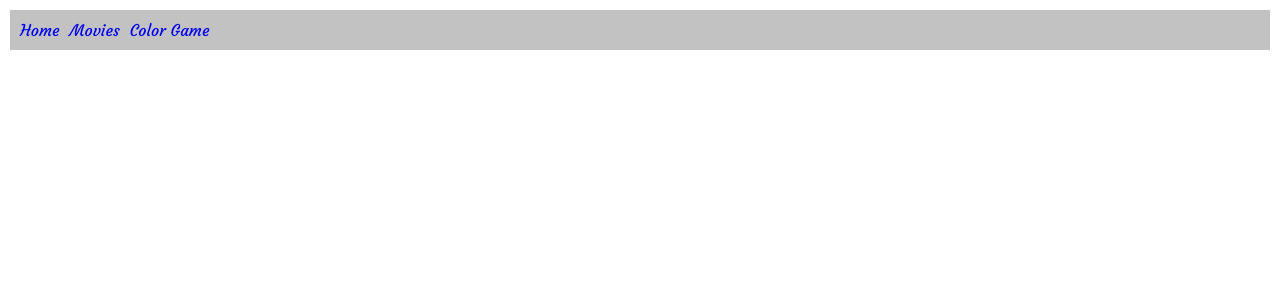
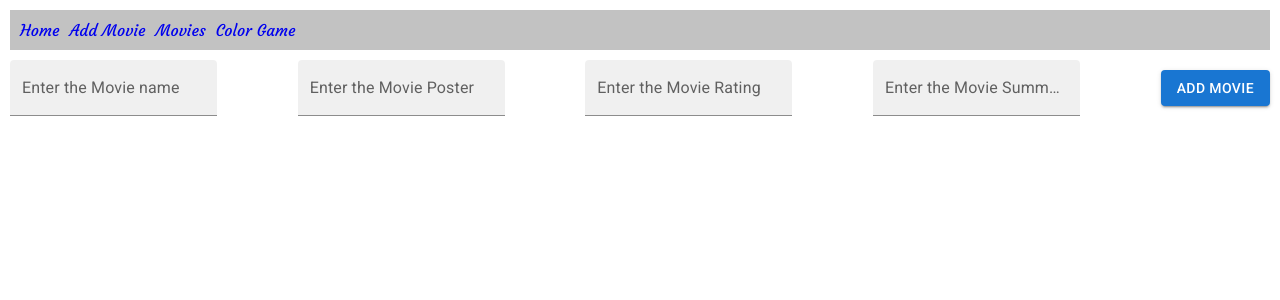
Before and after one commit to rajm688/React-practice, a React (Create React App) app: page /addmovie in a window 1280 px wide. Shown: the top 300 px of the page. Built offline with nearby package versions, Linux system fonts and the light colour scheme; the HTML template or start-up script is replaced by a standard one.

Commit message:
26-12 finished

```diff
--- a/src/AddMovie.js
+++ b/src/AddMovie.js
@@ -3,13 +3,13 @@ import TextField from '@mui/material/TextField';
 import { MovieList } from "./MovieList";
 import { useState } from "react";
 import Button from '@mui/material/Button';
-
-export function AddMovie({ intmovies }) {
-  const [movies, setmovies] = useState(intmovies);
+import {useHistory} from "react-router-dom";
+export function AddMovie({ intmovies , movies ,setmovies }) {
   const [name, setname] = useState("");
   const [poster, setposter] = useState("");
   const [rating, setrating] = useState("");
   const [summary, setsummary] = useState("");
+  const history = useHistory();
   return (
     <>
       <div id="inputs">
@@ -17,13 +17,20 @@ export function AddMovie({ intmovies }) {
       <TextField className="input" onChange={(e) => setposter(e.target.value)} id="filled-basic" label="Enter the Movie Poster" variant="filled" />
       <TextField className="input" onChange={(e) => setrating(e.target.value)} id="filled-basic" label="Enter the Movie Rating" variant="filled" />
       <TextField className="input" onChange={(e) => setsummary(e.target.value)} id="filled-basic" label="Enter the Movie Summary" variant="filled" />
-      <Button  onClick={() =>
-            setmovies([...movies, { name, poster, rating, summary }])
+      <Button  onClick={() =>{
+            const newmovie = { name, poster, rating, summary }
+            setmovies([...movies, newmovie ]);
+           history.push("/Movies")}
           } variant="contained">Add Movie</Button>
       </div>
-      <div className="movieslist">
-        <MovieList movies={movies} setmovies={setmovies} />
-      </div>
+
     </>
   );
 }
+export function MoviesList({movies,setmovies}){
+  return(
+    <div className="movieslist">
+    <MovieList movies={movies} setmovies={setmovies} />
+  </div>
+  )
+}
--- a/src/App.js
+++ b/src/App.js
@@ -1,11 +1,15 @@
 import "./styles.css";
+import {useState} from "react"
 import {
   Switch,
   Route,
   Link
 } from "react-router-dom";
-import { AddMovie } from "./AddMovie";
-import { useState } from "react";
+import { AddMovie ,MoviesList } from "./AddMovie";
+import { ColorPick } from "./ColorPick";
+import { Home } from "./Home";
+import { Notfound } from "./Notfound";
+import { useParams } from "react-router-dom";
 
 // export default function App() {
 //   return (
@@ -131,20 +135,23 @@ import { useState } from "react";
 //   );
 // }
 export default function App() {
+
   const intmovies = [
     {
       name: "Cars",
       poster: "https://upload.wikimedia.org/wikipedia/en/3/34/Cars_2006.jpg",
       rating: 4.6,
       summary:
-        "Cars is a 2006 American computer-animated sports comedy film produced by Pixar Animation Studios and released by Walt Disney Pictures."
+        "Cars is a 2006 American computer-animated sports comedy film produced by Pixar Animation Studios and released by Walt Disney Pictures.",
+      trailer:"https://www.youtube.com/embed/SbXIj2T-_uk"
     },
     {
       name: "Toy Story",
       poster: "https://upload.wikimedia.org/wikipedia/en/1/13/Toy_Story.jpg",
       rating: 4.8,
       summary:
-        "Toy Story is a 1995 American computer-animated comedy film produced by Pixar Animation Studios and released by Walt Disney Pictures."
+        "Toy Story is a 1995 American computer-animated comedy film produced by Pixar Animation Studios and released by Walt Disney Pictures.",
+        trailer:"https://www.youtube.com/embed/rNk1Wi8SvNc"
     },
 
     {
@@ -153,7 +160,8 @@ export default function App() {
         "https://upload.wikimedia.org/wikipedia/en/0/05/Up_%282009_film%29.jpg",
       rating: 4.3,
       summary:
-        "Up is a 2009 American computer-animated film directed by Pete Docter, and co-written by Bob Peterson."
+        "Up is a 2009 American computer-animated film directed by Pete Docter, and co-written by Bob Peterson.",
+        trailer:"https://www.youtube.com/embed/ORFWdXl_zJ4"
     },
     {
       name: "Inside Out",
@@ -161,15 +169,17 @@ export default function App() {
         "https://upload.wikimedia.org/wikipedia/en/0/0a/Inside_Out_%282015_film%29_poster.jpg",
       rating: 4.7,
       summary:
-        "nside Out is a 2015 American computer-animated film directed by Pete Docter, who wrote the script with Meg LeFauve and Josh Cooley."
-    },
+        "nside Out is a 2015 American computer-animated film directed by Pete Docter, who wrote the script with Meg LeFauve and Josh Cooley.",
+    trailer:"https://www.youtube.com/embed/yRUAzGQ3nSY"
+      },
     {
       name: "Jack-Jack Attack",
       poster:
         "https://upload.wikimedia.org/wikipedia/en/2/28/Jack-Jack_Attack_poster.jpg",
       rating: 4.5,
       summary:
-        "Jack-Jack Attack is a 2005 computer animated short film produced by Pixar and written and directed by Brad Bird. The short film is a spin-off on his 2004 film The Incredibles."
+        "Jack-Jack Attack is a 2005 computer animated short film produced by Pixar and written and directed by Brad Bird. The short film is a spin-off on his 2004 film The Incredibles.",
+        trailer:"https://www.youtube.com/embed/0dQpFu8uRP0"
     },
     {
       name: "The Good Dinosaur",
@@ -177,32 +187,47 @@ export default function App() {
         "https://upload.wikimedia.org/wikipedia/en/8/80/The_Good_Dinosaur_poster.jpg",
       rating: 4.7,
       summary:
-        "he Good Dinosaur is a 2015 American computer-animated adventure film[7] produced by Pixar Animation Studios and distributed by Walt Disney Studios Motion Pictures."
+        "he Good Dinosaur is a 2015 American computer-animated adventure film[7] produced by Pixar Animation Studios and distributed by Walt Disney Studios Motion Pictures.",
+        trailer:"https://www.youtube.com/embed/O-RgquKVTPE"
     },
     {
       name: "WALL-E",
       poster: "https://upload.wikimedia.org/wikipedia/en/c/c2/WALL-Eposter.jpg",
       rating: 4.9,
       summary:
-        "WALL-E (stylized with an interpunct as WALL·E) is a 2008 American computer-animated science fiction film[4] produced by Pixar Animation Studios and released by Walt Disney Pictures."
+        "WALL-E (stylized with an interpunct as WALL·E) is a 2008 American computer-animated science fiction film[4] produced by Pixar Animation Studios and released by Walt Disney Pictures.",
+        trailer:"https://www.youtube.com/embed/CZ1CATNbXg0"
     }
   ];
-  return (
+  const [movies, setmovies] = useState(intmovies);
+
+  return ( // routing usng <Link> tag
     <div className="App">
       <div className="links">
-      <Link className="link" to="/Home">Home</Link>
+      <Link className="link" to="/">Home</Link>
+      <Link className="link" to="/addmovie">Add Movie</Link>
       <Link className="link" to="/Movies">Movies</Link>
-      <Link className="link" to="/ColorGame">Color Game</Link>
+      <Link className="link" to="/colorgame">Color Game</Link>
       </div>
 <Switch>
-  <Route path="/Home">
-    <h1>Home</h1>
+<Route exact path="/">
+  <Home/>
+  </Route>
+  <Route path="/Movies/:id">
+  <Moviedetails />
   </Route>
   <Route path="/Movies">
-  <AddMovie intmovies={intmovies} />
+    <MoviesList movies = {movies} setmovies={setmovies}/>
   </Route>
-  <Route path="/ColorGame">
+  <Route exact path="/colorgame">
   <ColorPick/>
+  </Route>
+  <Route path="/addmovie">
+  <AddMovie intmovies={intmovies} movies = {movies} setmovies={setmovies}/>
+{/* react matches by subsstring means it catches (displays) the first mmatched path in order to overcome we use exact attribute or keyword */}
+  </Route>
+  <Route path="**">
+    <Notfound/>
   </Route>
 </Switch>
 
@@ -210,37 +235,13 @@ export default function App() {
     </div>
   );
 }
-function ColorPick() {
-  return (
-    <div className="color">
-      <ColorPicker />
+
+function Moviedetails(){
+  const {id} = useParams()
+  return(
+    <div>
+      <h1>hello {id}</h1>
+      {/* <iframe width="588" height="331" src={trailer} title="YouTube video player" frameborder="0" allow="accelerometer; autoplay; clipboard-write; encrypted-media; gyroscope; picture-in-picture" allowfullscreen></iframe> */}
     </div>
-  );
+  )
 }
-function ColorPicker() {
-  const [color, setcolor] = useState(" ");
-  const [colorlist, setcolorlist] = useState(["red", "blue", "green"]);
-  const styles = { backgroundColor: color };
-  return (
-    <div>
-      <input style={styles} onChange={(e) => setcolor(e.target.value)} />
-      <button onClick={() => setcolorlist([...colorlist, color])}>
-        Click Me
-      </button>
-      <div id="colorpallet">
-        {colorlist.map((colors) => (
-          <ColorPalette color={colors} />
-        ))}
-      </div>
-    </div>
-  );
-}
-function ColorPalette({ color }) {
-  const styles = {
-    backgroundColor: color,
-    width: "100px",
-    height: "100px",
-    margin: "10px"
-  };
-  return <div style={styles}></div>;
-}
--- /dev/null
+++ b/src/Home.js
@@ -0,0 +1,8 @@
+export function Home() {
+  return (
+    <div>
+      <h1>Welcome to My React Practice</h1>
+    </div>
+  );
+
+}
--- a/src/Movie.js
+++ b/src/Movie.js
@@ -9,13 +9,15 @@ import ExpandLessIcon from '@mui/icons-material/ExpandLess';
 import StarIcon from '@mui/icons-material/Star';
 import { useState } from "react";
 import { Counter } from "./Counter";
-
-export function Movie({ name, poster, rating, summary, deletebutton }) {
+import InfoIcon from '@mui/icons-material/Info';
+import { IconButton } from '@mui/material';
+import { useHistory } from 'react-router-dom';
+export function Movie({id, name, poster, rating, summary, deletebutton }) {
   //conditional styling using ternary operator
   //trenary operators and maping should be contained inside the {}
   const [show, setshow] = useState(true);
   const styles = { color: rating > 4.5 ? "green" : "red" }; //css property names should be in calmel casing
-
+  const history = useHistory();
   // const hidden = { display: !show ? "none" : "block" };
   return (
     <div className="movies">
@@ -31,13 +33,16 @@ export function Movie({ name, poster, rating, summary, deletebutton }) {
       <CardHeader title={name}/>
         <p style={styles}>
         <StarIcon style={{fontSize:"20px"}}/>
-          {rating}
+          <span>{rating}</span>
         </p>
       </div>
       <div id="buttons">
+
         <button onClick={() => setshow(!show)}>
           {show ? <ExpandLessIcon/> :<ExpandMoreIcon/>}
         </button>
+      <IconButton onClick={()=>history.push(`/Movies/${id}`)} className='inlinebutton'><InfoIcon/></IconButton>
+
         <Counter />
 
         {deletebutton}
--- a/src/MovieList.js
+++ b/src/MovieList.js
@@ -16,6 +16,7 @@ export function MovieList({ movies, setmovies }) {
               <DeleteIcon color="error"/>
             </button>
           }
+          id = {index}
           name={name}
           poster={poster}
           rating={rating}
--- /dev/null
+++ b/src/Notfound.js
@@ -0,0 +1,8 @@
+export function Notfound() {
+  return (
+    <div>
+      <h1>404 Not found</h1>
+      <img style={{ width: "100%" }} src="https://www.teahub.io/photos/full/304-3045322_robo-404-page-404-error-page-gif.gif" alt="404 ;(" />
+    </div>
+  );
+}
--- a/src/styles.css
+++ b/src/styles.css
@@ -46,6 +46,7 @@ img {
 #buttons {
   display: flex;
   justify-content: space-between;
+  align-items: center;
 }
 button {
   font-size: 15px;
@@ -54,8 +55,8 @@ button {
 }
 #inputs{
   display: flex;
-  flex-direction: column;
-  margin: 10px;
+  justify-content: space-between;
+  align-items: center;
 gap:10px
 }
 .badges{
@@ -78,8 +79,8 @@ body{
   gap: 10px;
   background-color: rgb(194, 194, 194);
   padding: 10px;
+  margin: 0 0 10px 0;
 }
 .link{
   text-decoration:none;
-
 }
```
